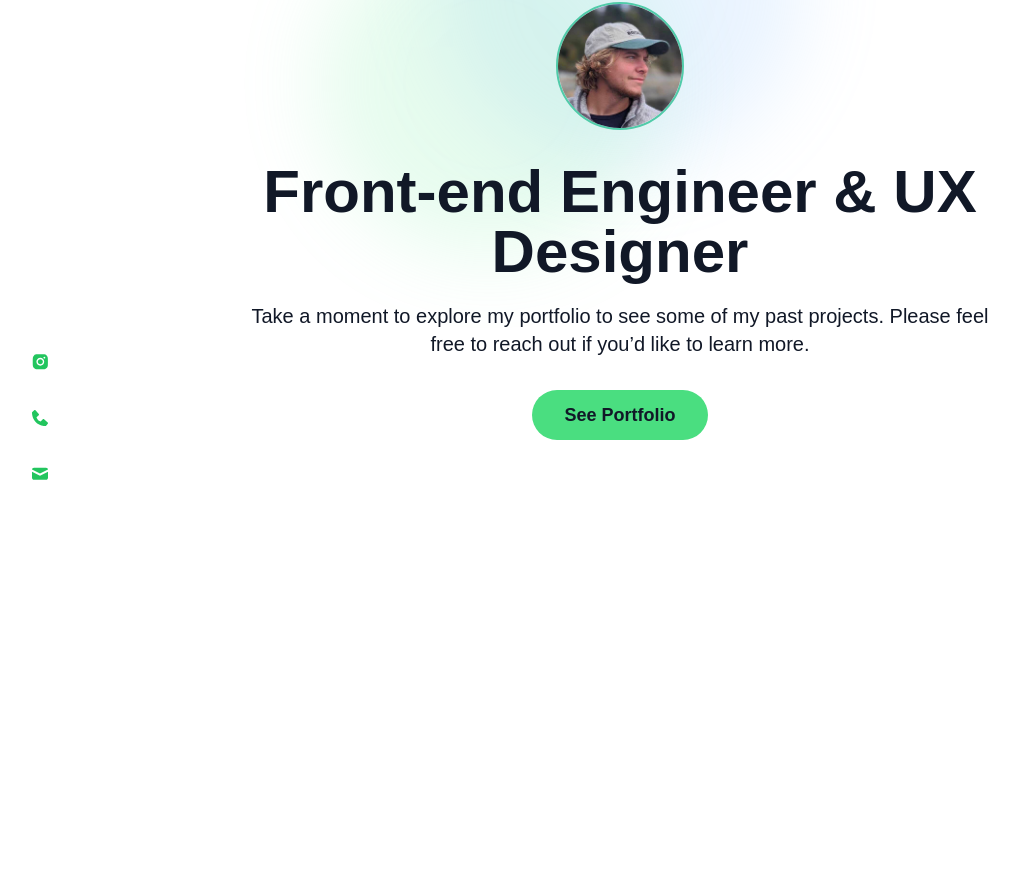
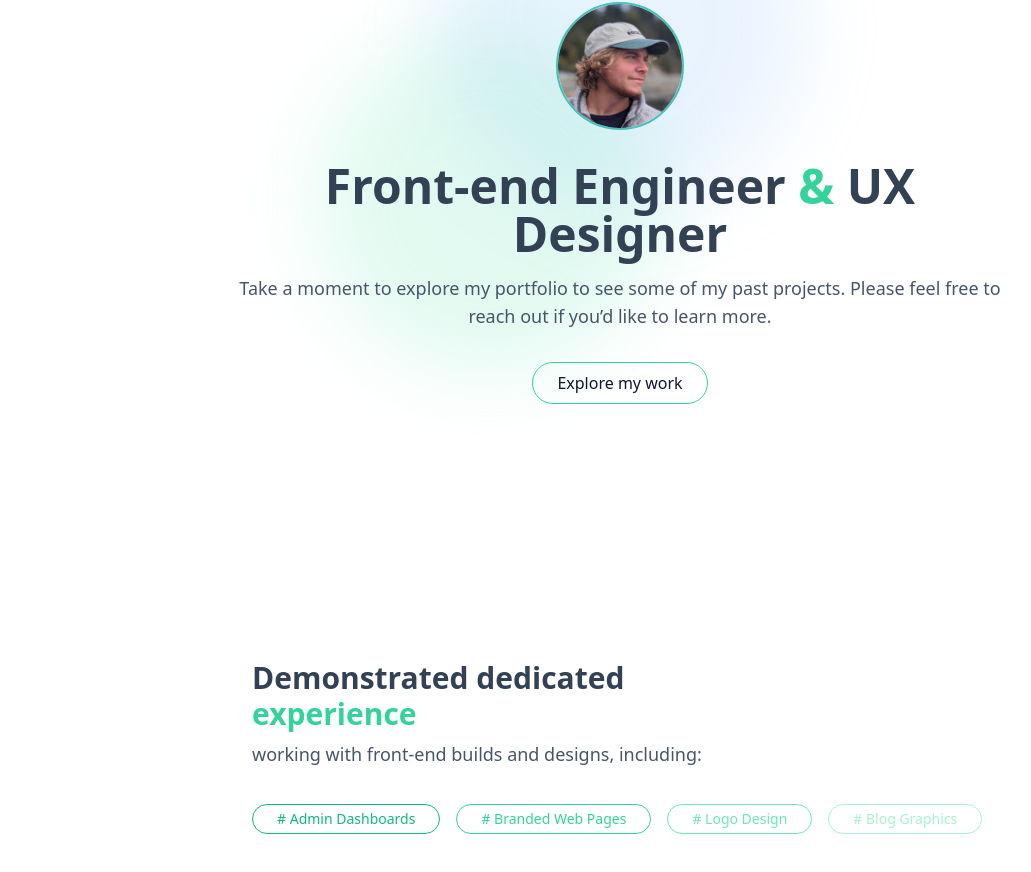
Before and after one commit to austinbowers/austinbowers-design-v2, a Vue app: page / in a window 1280 px wide. Shown: the part 254-1126 px from the top of the page, without its empty margins (20-1051 px from the left). Before the commit the page ends 800 px from the top, so only its background shows below. Built offline with nearby package versions, Linux system fonts and the light colour scheme.

Commit message:
Updated v3

```diff
--- a/src/App.vue
+++ b/src/App.vue
@@ -1,7 +1,6 @@
 <template class="relative">
   <div class="relative overflow-hidden min-h-screen">
     <Header />
-    <LowerLeftNav />
     <section class="z-30" v-if="!workPage">
       <Landing @toggle-work-page="toggleWorkPage" />
       <!-- <FreelanceWebDesign /> -->
@@ -44,7 +43,7 @@
       </div>
     </section>
     <div
-      class="animated-blur-1 absolute rounded-full blur-2xl dark:bg-green-500 bg-green-300 top-0 z-20"
+      class="animated-blur-1 absolute rounded-full blur-2xl dark:bg-emerald-500 bg-emerald-300 top-0 z-20"
     ></div>
     <div
       class="animated-blur-2 absolute rounded-full blur-2xl dark:bg-blue-500 bg-blue-300 top-0 z-10"
@@ -83,7 +82,7 @@ body {
   @apply transition duration-300;
 }
 .animated-circle-outline {
-  @apply border-green-400;
+  @apply border-emerald-400;
   animation: 6s linear infinite alternate ease-in-out;
   animation-name: circle-outline-color-change;
 }
@@ -100,13 +99,13 @@ body {
 
 @keyframes circle-outline-color-change {
   0% {
-    @apply border-green-400;
+    @apply border-emerald-400;
   }
   50% {
     @apply border-blue-400;
   }
   100% {
-    @apply border-green-400;
+    @apply border-emerald-400;
   }
 }
 
--- a/src/components/Landing.vue
+++ b/src/components/Landing.vue
@@ -1,7 +1,9 @@
 <template>
   <section id="landing" class="relative">
     <div class="flex justify-center pt-24 md:pt-64 px-8">
-      <div class="dark:text-gray-200 text-gray-900 text-center max-w-screen-md relative z-30">
+      <div
+        class="dark:text-gray-200 text-gray-900 text-center max-w-screen-md mx-auto relative z-30"
+      >
         <div class="flex justify-center mb-8">
           <div class="relative">
             <img
@@ -11,29 +13,76 @@
             />
           </div>
         </div>
-        <h1 class="text-3xl md:text-6xl font-bold mb-5">
-          Front-end Engineer & UX Designer
+        <h1
+          class="text-3xl md:text-5xl font-bold mb-4 dark:text-slate-200 text-slate-700"
+        >
+          Front-end Engineer <span class="text-emerald-400">&</span> UX Designer
         </h1>
-        <h6 class="font-light mb-8">
+        <p class="font-light mb-8 text-slate-600 dark:text-slate-400">
           Take a moment to explore my portfolio to see some of my past projects.
           Please feel free to reach out if you’d like to learn more.
-        </h6>
-        <button class="btn btn-green" @click="toggleWorkPage">See Portfolio</button>
+        </p>
+        <button
+          class="text-slate-900 dark:text-white rounded-full py-2 bg-transparent px-6 transition duration-500 hover:shadow-lg hover:shadow-emerald-500/20 border border-emerald-400"
+          @click="toggleWorkPage"
+        >
+          Explore my work
+        </button>
+      </div>
+    </div>
+    <div>
+      <div class="py-24 md:py-64 px-8 md:px-4 max-w-screen-md mx-auto">
+        <div class="grid grid-cols-1 md:grid-cols-3 mb-4">
+          <div class="md:col-span-2">
+            <h3
+              class="text-xl md:text-3xl font-bold mb-2 dark:text-slate-200 text-slate-700"
+            >
+              Demonstrated dedicated <span class="text-emerald-400">experience</span>
+            </h3>
+            <p class="font-light mb-5 text-slate-600 dark:text-slate-400">
+              working with front-end builds and designs, including:
+            </p>
+          </div>
+        </div>
+        <div class="flex flex-wrap items-center gap-4 mb-4">
+          <div
+            class="cursor-pointer text-emerald-500 rounded-full py-1 text-sm inline-flex bg-transparent font-medium px-6 transition duration-500 hover:shadow-lg dark:hover:shadow-emerald-500/20 hover:shadow-emerald-500/20 border border-emerald-500"
+            @click="toggleWorkPage"
+          >
+            # Admin Dashboards
+          </div>
+          <div
+            class="cursor-pointer text-emerald-400 rounded-full py-1 text-sm inline-flex bg-transparent font-medium px-6 transition duration-500 hover:shadow-lg dark:hover:shadow-emerald-500/20 hover:shadow-emerald-500/20 border border-emerald-400"
+            @click="toggleWorkPage"
+          >
+            # Branded Web Pages
+          </div>
+          <div
+            class="cursor-pointer text-emerald-300 rounded-full py-1 text-sm inline-flex bg-transparent font-medium px-6 transition duration-500 hover:shadow-lg dark:hover:shadow-emerald-500/20 hover:shadow-emerald-500/20 border border-emerald-300"
+            @click="toggleWorkPage"
+          >
+            # Logo Design
+          </div>
+          <div
+            class="cursor-pointer text-emerald-200 rounded-full py-1 text-sm inline-flex bg-transparent font-medium px-6 transition duration-500 hover:shadow-lg dark:hover:shadow-emerald-500/20 hover:shadow-emerald-500/20 border border-emerald-200"
+            @click="toggleWorkPage"
+          >
+            # Blog Graphics
+          </div>
+        </div>
       </div>
     </div>
   </section>
 </template>
 
 <script>
-  export default {
-    methods: {
-      toggleWorkPage() {
-        this.$emit('toggle-work-page');
-      }
-    }
-  }
+export default {
+  methods: {
+    toggleWorkPage() {
+      this.$emit("toggle-work-page");
+    },
+  },
+};
 </script>
 
-<style lang="scss" scoped>
-
-</style>
+<style lang="scss" scoped></style>
--- a/src/styles/global.css
+++ b/src/styles/global.css
@@ -1,3 +1,7 @@
+html {
+  @apply font-sans;
+}
+
 h1 {
   @apply text-6xl;
 }
@@ -27,13 +31,13 @@ p {
 }
 
 .btn {
-  @apply text-lg text-gray-900 rounded-full px-8 py-4 transition duration-200 inline-flex items-center font-bold leading-none;
+  @apply text-lg text-gray-900 rounded-full px-8 py-3 h-10 transition duration-500 inline-flex items-center font-normal;
 }
 .btn.btn-green {
-  @apply bg-green-400;
+  @apply bg-emerald-400;
 }
 .btn.btn-green:hover {
-  @apply bg-green-300;
+  @apply bg-emerald-300 shadow shadow-emerald-500/20;
 }
 
 /*# sourceMappingURL=global.css.map */
--- a/tailwind.config.js
+++ b/tailwind.config.js
@@ -5,7 +5,11 @@ module.exports = {
     "./src/**/*.{vue,js,ts,jsx,tsx}",
   ],
   theme: {
-    extend: {},
+    extend: {
+      fontFamily: {
+        'sans': 'Proxima Nova, system-ui, sans-serif',
+      },
+    },
   },
   plugins: [],
 }
```
Also changed, not shown: src/components/Header.vue (+2 -2 lines), 1 other file (tests, documents, lock files or other folders).
